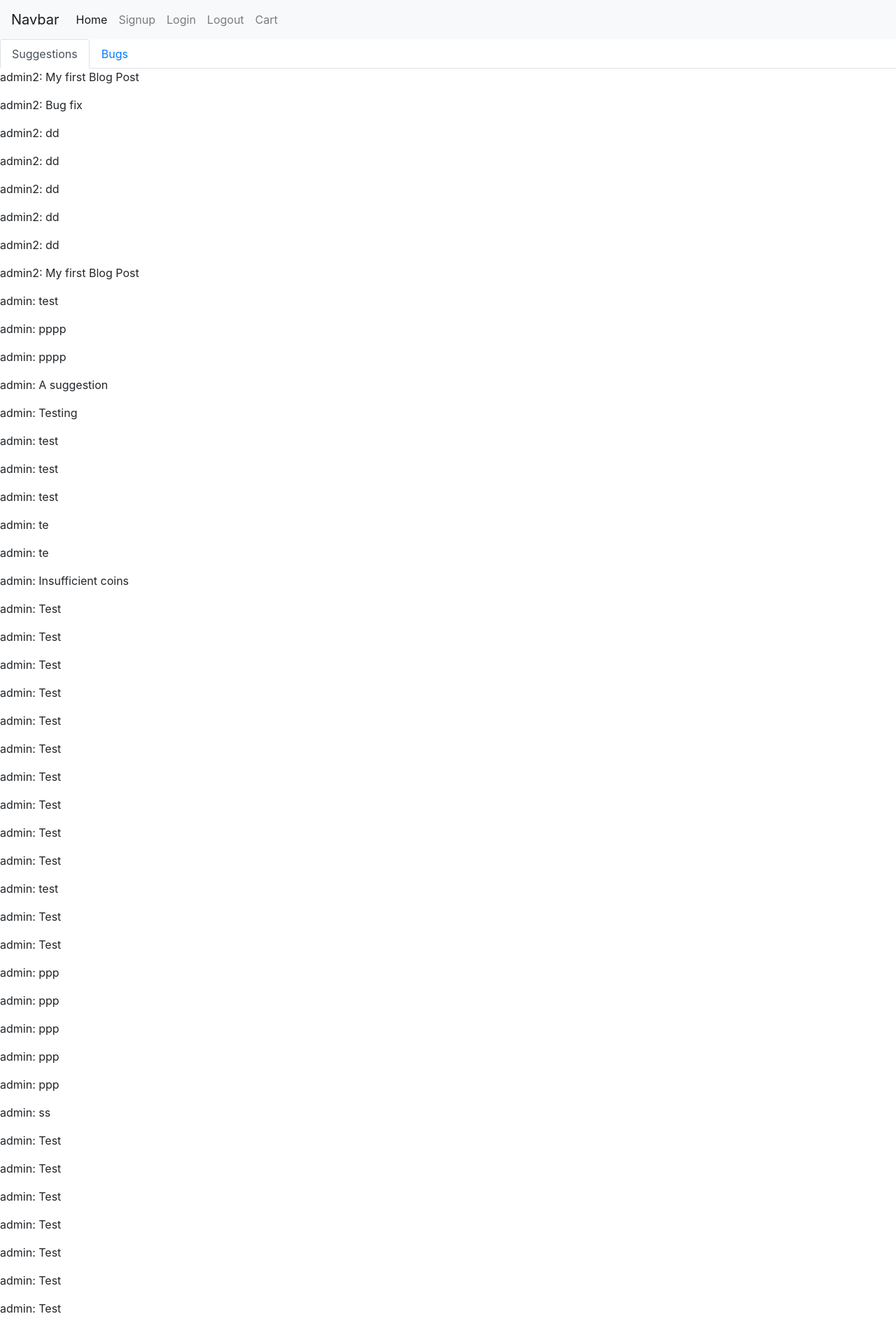
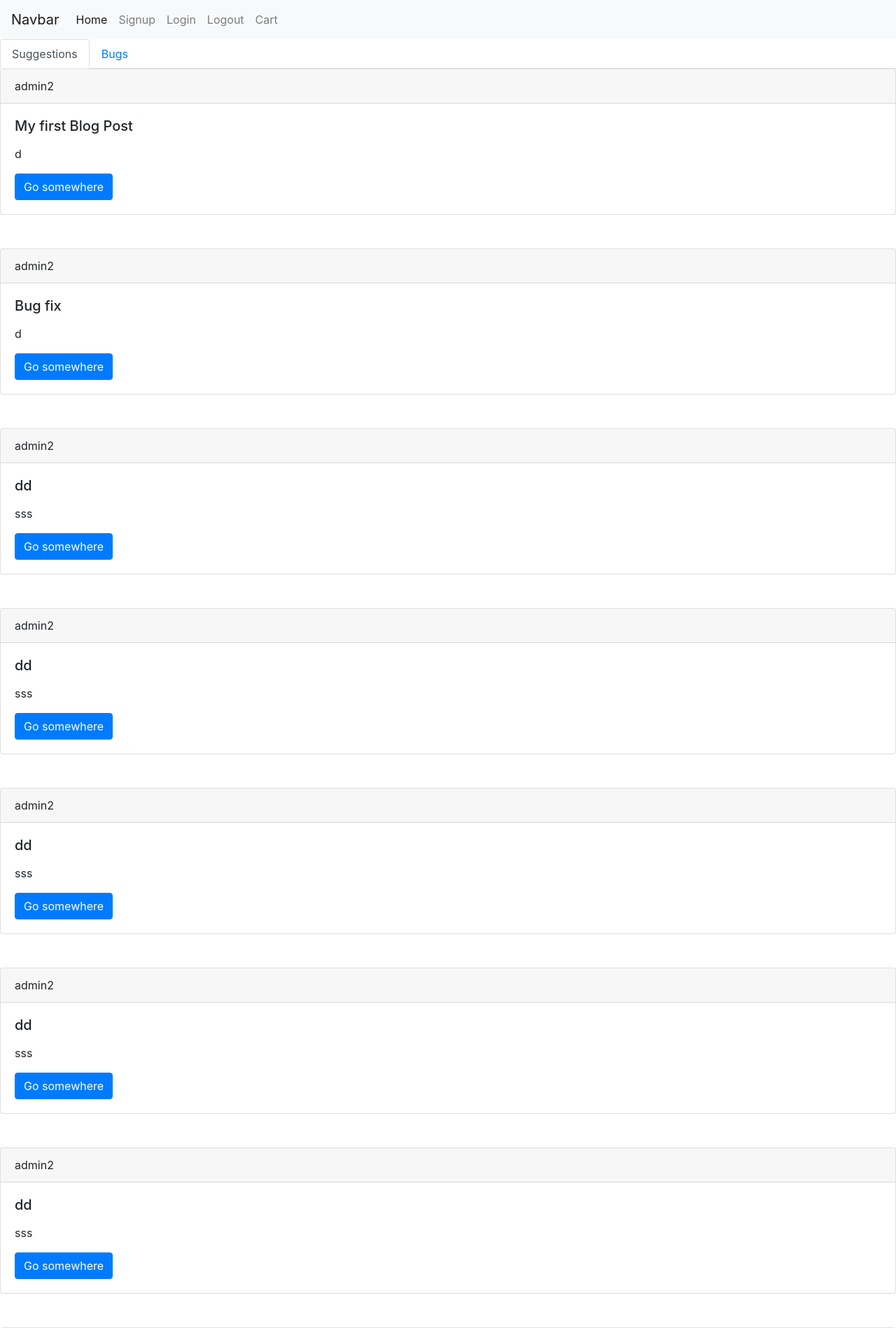
Before and after one commit to Paddywc/milestone-project-5, a Django app: page / in a window 1280 px wide. Shown: the top 1898 px of the page at 70% size. Run offline with Django 3.2, Linux system fonts and the light colour scheme; data comes from the database, SQL or seed files in the repository; both versions use the stored data as it was before the commit; some libraries are stand-ins or nearby versions.

Commit message:
add cards to home

```diff
--- a/usersuggestions/templates/home.html
+++ b/usersuggestions/templates/home.html
@@ -20,15 +20,41 @@
   <div class="tab-pane fade show active" id="suggestions" role="tabpanel" aria-labelledby="suggestions-tab">
 
 {% for suggestion in suggestions %}
-<p>{{ suggestion }}</p>
+
+<div class="card">
+  <div class="card-header">
+    {{ suggestion.user }}
+  </div>
+  <div class="card-body">
+    <h5 class="card-title">{{ suggestion.title }}</h5>
+    <p class="card-text">{{ suggestion.details|safe }}</p>
+    <a href="#" class="btn btn-primary">Go somewhere</a>
+  </div>
+</div>
+
+<br><br>
 {% endfor %}
+
 
       </div>
   <div class="tab-pane fade" id="bugs" role="tabpanel" aria-labelledby="bugs-tab">
 
 
+
 {% for bug in bugs %}
-<p>{{ bug }}</p>
+
+<div class="card">
+  <div class="card-header">
+    {{ bug.user }}
+  </div>
+  <div class="card-body">
+    <h5 class="card-title">{{ bug.title }}</h5>
+   <p class="card-text">{{ bug.details|safe }}</p>
+    <a href="#" class="btn btn-primary">Go somewhere</a>
+  </div>
+</div>
+
+<br><br>
 {% endfor %}
 
   </div>
```
Also changed, not shown: db.sqlite3.
